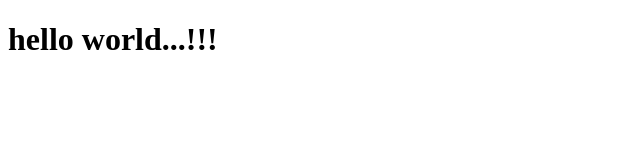
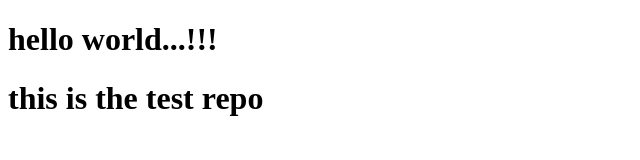
Before and after one commit to anbya/first-html, a plain HTML site: page index.html in a window 1280 px wide. Shown: the whole page, without its empty margins (0-640 px from the left). Drawn offline with Linux system fonts and the light colour scheme.

Commit message:
add commit to develop branch

```diff
--- a/index.html
+++ b/index.html
@@ -8,5 +8,6 @@
 </head>
 <body>
     <h1>hello world...!!!</h1>
+    <h1>this is the test repo</h1>
 </body>
 </html>
```
